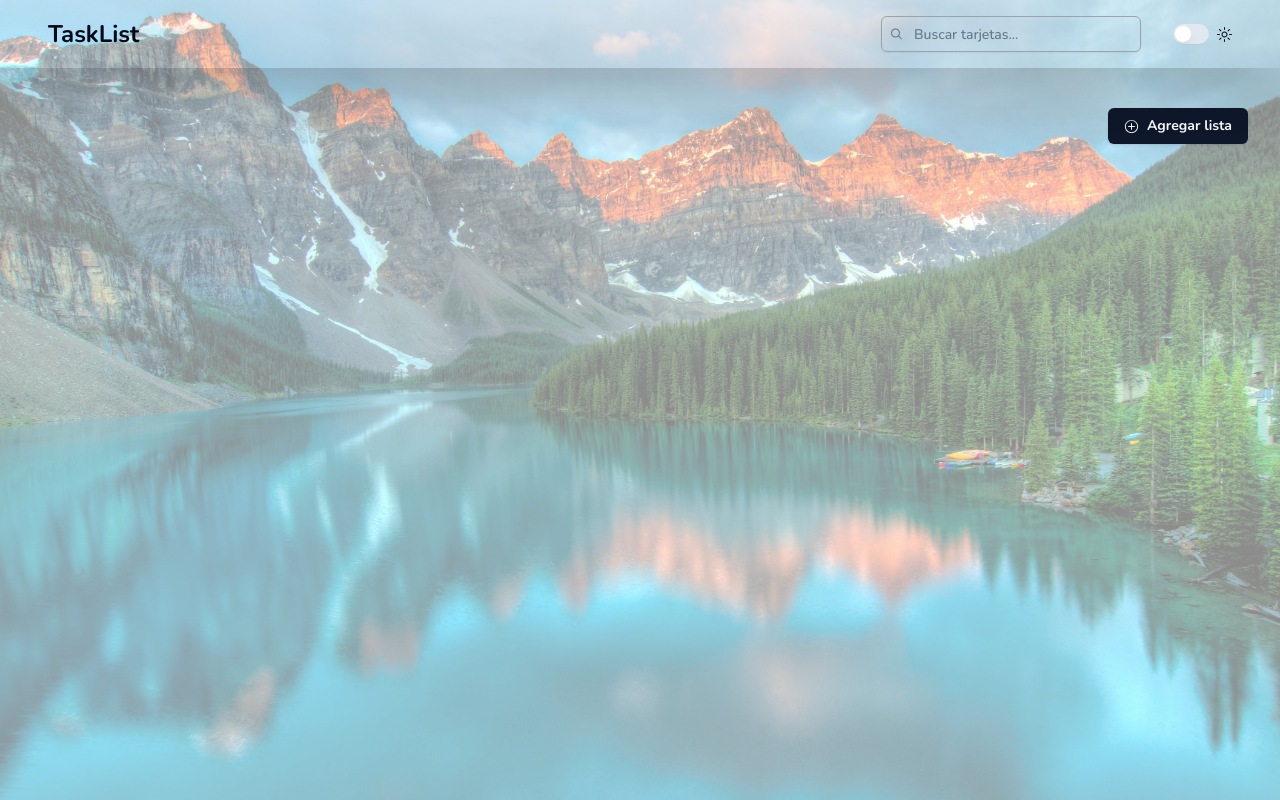
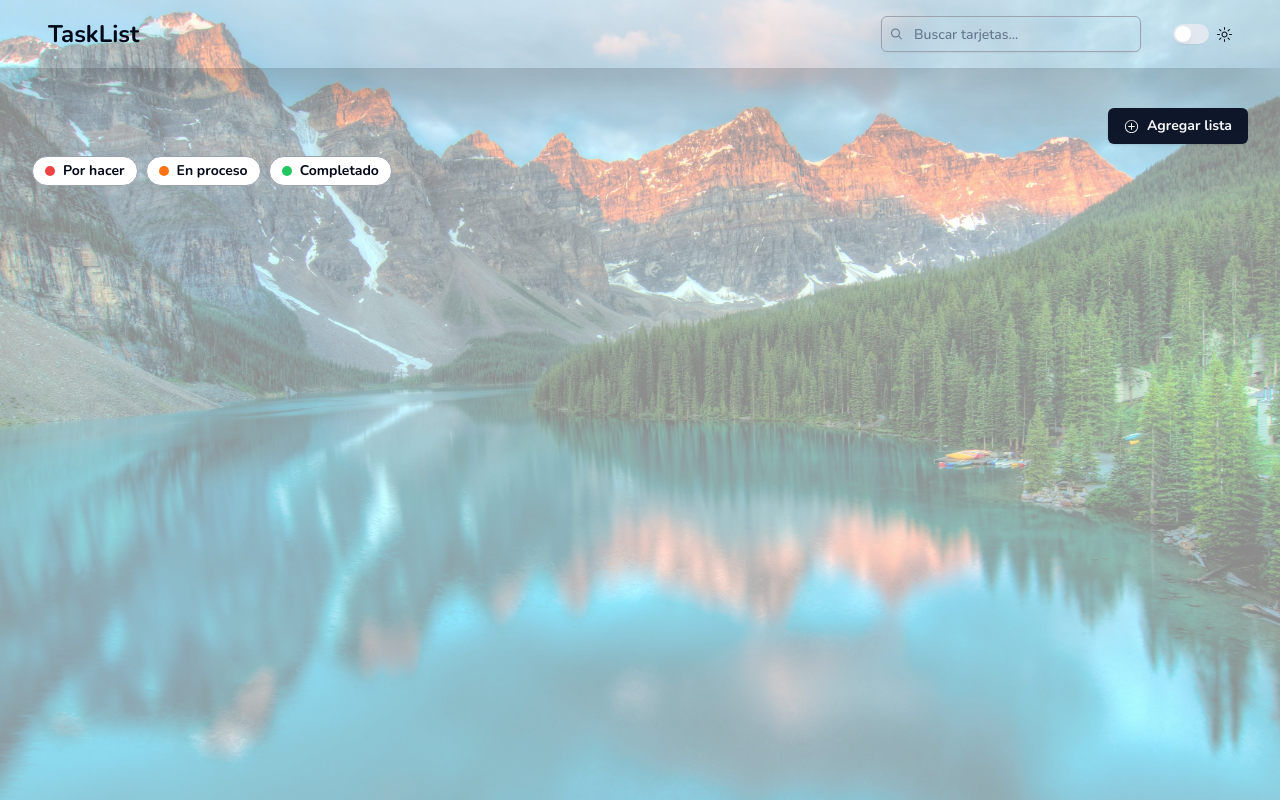
Before and after one commit to danielyatacoblas/trello-clone, a Next.js app: page / in a window 1280 px wide. Built offline with nearby package versions, Linux system fonts and the light colour scheme.

Commit message:
feat: add status filter chips and card counters to board
Chips toggle filtering by status (Por hacer / En proceso / Completado),
combined with the navbar search. Each list header shows a visible/total
card counter. Filtering is derived state only; the localStorage shape
is untouched.

```diff
--- a/src/components/Board.tsx
+++ b/src/components/Board.tsx
@@ -3,6 +3,8 @@ import { useEffect, useState } from "react";
 import TaskItems from "./TaskItems";
 import TaskItem from "./TaskItem";
 import useTasks from "@/hooks/useTasks";
+import useFilters from "@/hooks/useFilters";
+import { StatusFilter } from "@/context/filterContext";
 import { ReloadIcon } from "@radix-ui/react-icons";
 import { Task } from "@/interfaces/interfaces";
 import {
@@ -19,8 +21,15 @@ import {
 } from "@dnd-kit/core";
 import { arrayMove, sortableKeyboardCoordinates } from "@dnd-kit/sortable";
 
+const statusChips: { value: Exclude<StatusFilter, null>; label: string; color: string }[] = [
+  { value: "to do", label: "Por hacer", color: "bg-red-500" },
+  { value: "process", label: "En proceso", color: "bg-orange-500" },
+  { value: "completed", label: "Completado", color: "bg-green-500" },
+];
+
 export default function Board() {
   const { taskState, replaceTaskList } = useTasks();
+  const { search, statusFilter, setStatusFilter } = useFilters();
   const [hydrated, setHydrated] = useState(false);
   const [activeTask, setActiveTask] = useState<Task | null>(null);
   const [activeListId, setActiveListId] = useState<string | null>(null);
@@ -41,6 +50,15 @@ export default function Board() {
   if (!hydrated) {
     return <div className="animate-spin"><ReloadIcon/></div>;
   }
+
+  // Filtrado derivado del estado (no modifica lo persistido en localStorage)
+  const matchesFilters = (task: Task): boolean => {
+    const matchesSearch = task.description
+      .toLowerCase()
+      .includes(search.trim().toLowerCase());
+    const matchesStatus = !statusFilter || task.status === statusFilter;
+    return matchesSearch && matchesStatus;
+  };
 
   // Devuelve el id de la lista que contiene la tarea, o el propio id si es una lista
   const findListId = (id: string): string | undefined => {
@@ -141,10 +159,33 @@ export default function Board() {
         setActiveListId(null);
       }}
     >
+      <div className="flex flex-wrap items-center gap-2 w-full py-3">
+        {statusChips.map((chip) => (
+          <button
+            key={chip.value}
+            type="button"
+            onClick={() =>
+              setStatusFilter(statusFilter === chip.value ? null : chip.value)
+            }
+            className={`flex items-center gap-2 rounded-full border px-3 py-1 text-sm font-semibold transition-colors ${
+              statusFilter === chip.value
+                ? "bg-primary text-primary-foreground border-primary"
+                : "bg-background border-gray-400 hover:bg-accent"
+            }`}
+          >
+            <span className={`w-2.5 h-2.5 rounded-full ${chip.color}`} />
+            {chip.label}
+          </button>
+        ))}
+      </div>
       <section className="flex flex-col justify-start items-start w-full h-auto max-h-[80vh] overflow-x-auto overflow-y-hidden">
         <div className="flex gap-2 p-1">
             {taskState.taskItems.map((tasks) => (
-              <TaskItems key={tasks.id} tasks={tasks} />
+              <TaskItems
+                key={tasks.id}
+                tasks={tasks}
+                visibleTasks={tasks.taskList.filter(matchesFilters)}
+              />
             ))}
         </div>
       </section>
--- a/src/components/TaskItems.tsx
+++ b/src/components/TaskItems.tsx
@@ -1,5 +1,5 @@
 "use client";
-import { NameList } from "@/interfaces/interfaces";
+import { NameList, Task } from "@/interfaces/interfaces";
 import { ScrollArea } from "@/components/ui/scroll-area";
 import { Button } from "./ui/button";
 import DialogTask from "./DialogTask";
@@ -13,9 +13,12 @@ import {
 
 type props = {
   tasks: NameList;
+  visibleTasks: Task[];
 };
 
-export default function TaskItems({ tasks }: props) {
+export default function TaskItems({ tasks, visibleTasks }: props) {
+  const total = tasks.taskList.length;
+  const visible = visibleTasks.length;
   const { setNodeRef } = useDroppable({
     id: tasks.id,
     data: { type: "list" },
@@ -28,7 +31,13 @@ export default function TaskItems({ tasks }: props) {
     >
       <span className="flex items-center font-semibold text-xl underline select-none w-full">
         <div className="flex-1 text-center">
-          {tasks.name === "" ? "Sin nombre" : tasks.name}
+          {tasks.name === "" ? "Sin nombre" : tasks.name}{" "}
+          <span
+            className="no-underline text-sm font-normal rounded-full bg-primary text-primary-foreground px-2 py-0.5 align-middle"
+            title="Tarjetas en la lista"
+          >
+            {visible === total ? total : `${visible}/${total}`}
+          </span>
         </div>
         <p className="">
           <DeleteTaskList  id={tasks.id} name={tasks.name} />
@@ -38,10 +47,10 @@ export default function TaskItems({ tasks }: props) {
         <div className="p-1 h-auto">
           <div className="flex flex-col gap-4 p-2 h-auto">
             <SortableContext
-              items={tasks.taskList.map((task) => task.id)}
+              items={visibleTasks.map((task) => task.id)}
               strategy={verticalListSortingStrategy}
             >
-              {tasks.taskList.map((task) => (
+              {visibleTasks.map((task) => (
                 <SortableTaskItem idList={tasks.id} key={task.id} task={task} />
               ))}
             </SortableContext>
```
